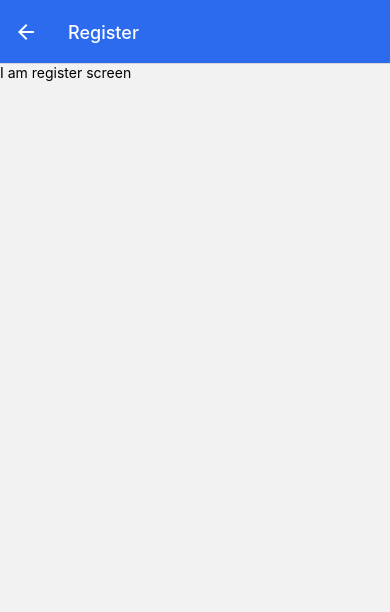
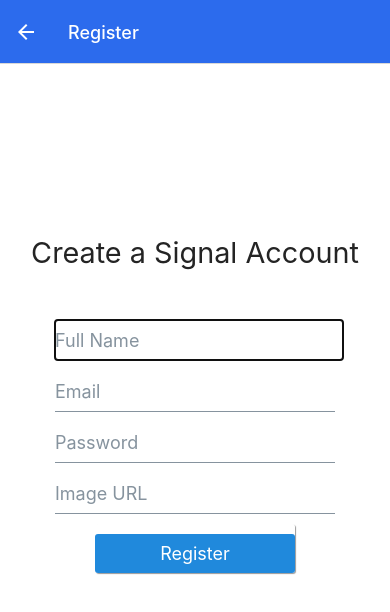
Before and after one commit to uemrey0/ChatApp-react, a React Native app: screen /Register in a window 390 px wide. Shown: the top 612 px of the page. Built offline with nearby package versions, Linux system fonts and the light colour scheme.

Commit message:
Screen design

```diff
--- a/screens/RegisterScreen.js
+++ b/screens/RegisterScreen.js
@@ -1,14 +1,54 @@
- import { StyleSheet, Text, View } from 'react-native'
- import React from 'react'
+ import { KeyboardAvoidingView, StyleSheet, View } from 'react-native'
+ import React, { useLayoutEffect, useState } from 'react'
+import { StatusBar } from 'expo-status-bar'
+import { Button, Input, Text} from 'react-native-elements'
 
  const RegisterScreen = ({navigation}) => {
+   const [name, setName] = useState("");
+   const [email, setEmail] = useState("");
+   const [password, setPassword] = useState("");
+   const [ımageUrl, setImageUrl] = useState("");
+
+   useLayoutEffect(() => {
+     navigation.setOptions({
+         headerBackTitle: "Back to Login",
+     })
+   }, [navigation])
+
+   const register = () => {
+
+   };
    return (
-     <View>
-       <Text>I am register screen</Text>
-     </View>
+     <KeyboardAvoidingView behavior='padding' style={styles.contaner}>
+       <StatusBar style='light' />
+       <Text h3 style={{marginBottom: 50,}}>Create a Signal Account</Text>
+       <View style={styles.inputContainer }>
+            <Input placeholder='Full Name' autoFocus type="text" onChangeText={(text)=>{setName(text)}} value={(name)} />
+            <Input placeholder='Email' type="email" onChangeText={(text)=>{setEmail(text)}} value={(email)} />
+            <Input placeholder='Password' secureTextEntry type="password" onChangeText={(text)=>{setPassword(text)}} value={(password)} />
+            <Input placeholder='Image URL' type="text" onChangeText={(text)=>{setImageUrl(text)}} value={(ımageUrl)} onSubmitEditing={register} />
+       </View>
+       <Button style={styles.button} raised onPress={register} title="Register" />
+       <View style={{height:100}} />
+     </KeyboardAvoidingView>
    )
  }
 
  export default RegisterScreen
 
- const styles = StyleSheet.create({})
+ const styles = StyleSheet.create({
+     contaner: {
+        flex: 1,
+        alignItems: "center",
+        justifyContent: "center",
+        padding: 10,
+        backgroundColor: "white",
+     },
+     inputContainer: {
+        width: 300,
+     },
+     button: {
+        width: 200,
+        marginTop: 10,
+     },
+ })
```
